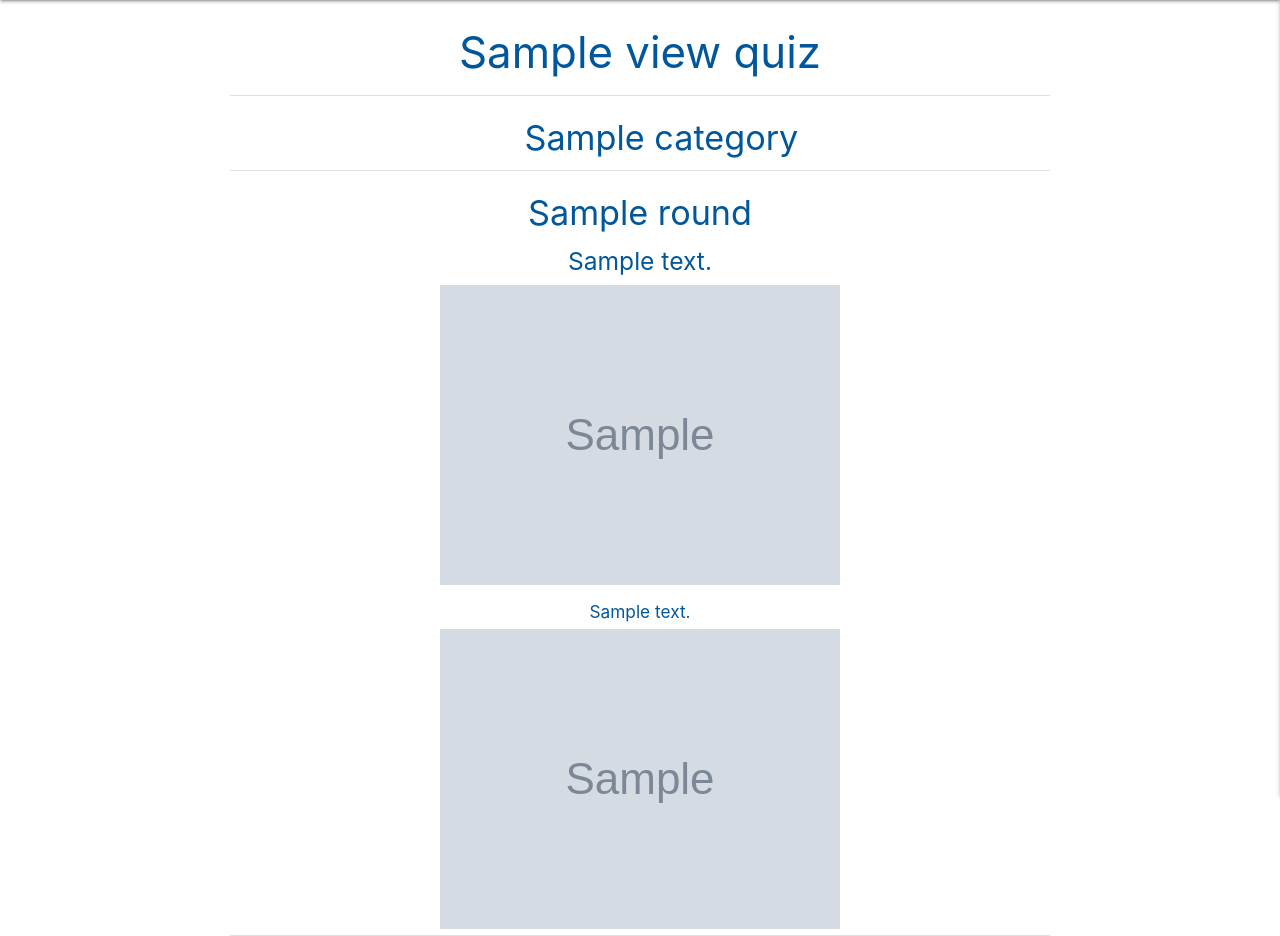
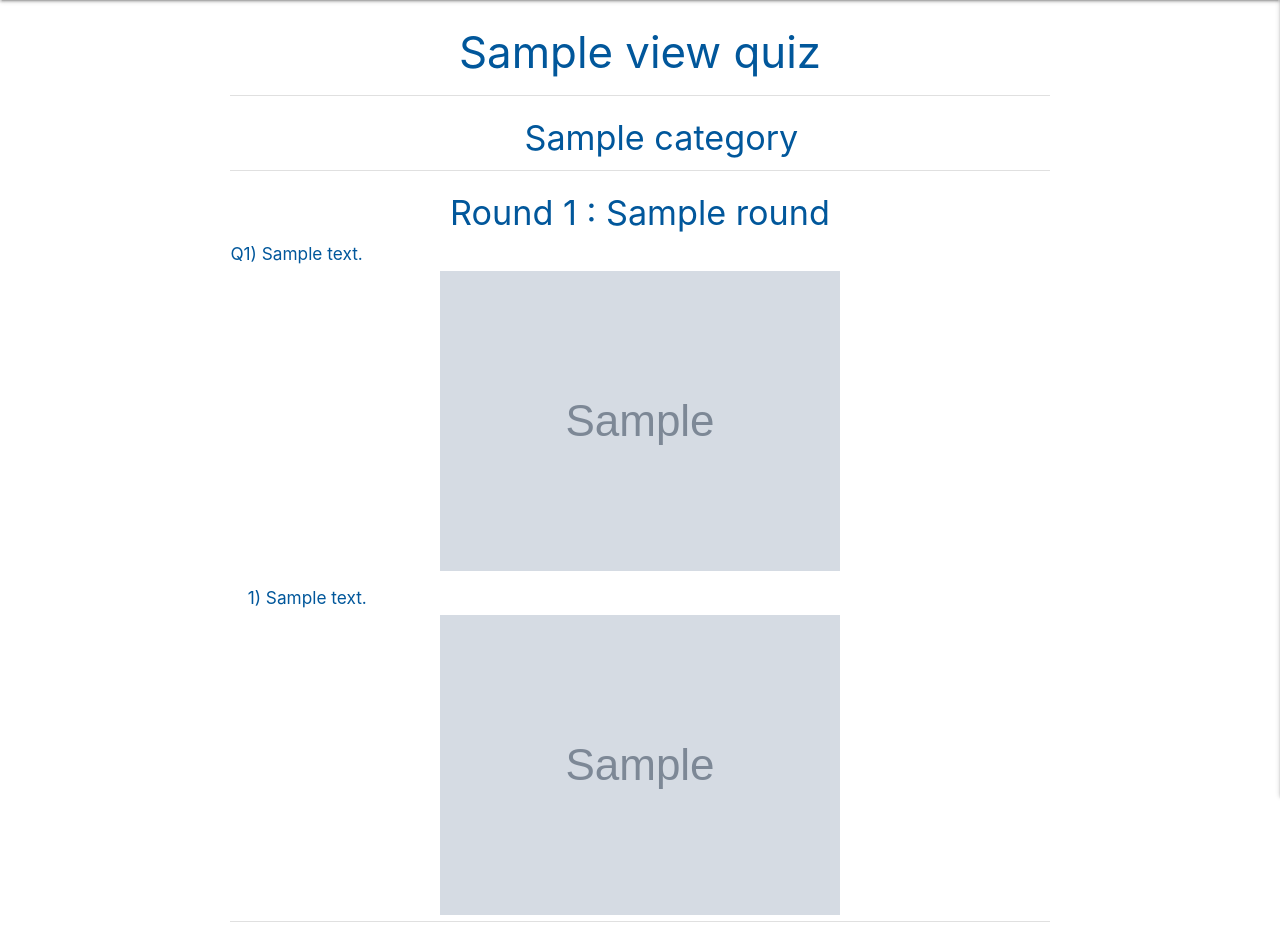
Before and after one commit to BWeeks101/pimpmyquiz, a Flask app: template templates/view_quiz.html in a window 1280 px wide. Shown: the part 64-1000 px from the top of the page. Run offline with Flask 2, Linux system fonts and the light colour scheme; the template is opened without the code that fills it: most values are stand-ins (such as "Sample title", 1, 10 or a date in 2020); grey boxes marked "Sample" are stand-in pictures; some libraries are stand-ins or nearby versions.

Commit message:
Added Round, Question and Answer number prefixes. Question and Answer text no longer centered.

```diff
--- a/templates/view_quiz.html
+++ b/templates/view_quiz.html
@@ -10,12 +10,12 @@
                 {% if viewQuiz.category == 'general knowledge' %}
                     <i class="fas {{ round.category_icon.class }} fa-fw"></i>
                 {% endif %}
-                {{ round.title }}
+                Round {{ round.round_num }} : {{ round.title }}
             </h4>
             {% for question in round.questions %}
-                <h5 class="light-blue-text text-darken-4 center-align">
-                    {{ question.question_text }}
-                </h5>
+                <h6 class="light-blue-text text-darken-4 left-align">
+                    Q{{ question.question_num}}) {{ question.question_text }}
+                </h6>
 
                 {% if question.question_img_url != '' %}
                     <div class="center-align">
@@ -23,8 +23,8 @@
                     </div>
                 {% endif %}
                 {% if question.multiple_choice == False %}
-                    <h6 class="light-blue-text text-darken-4 center-align">
-                        {{ question.answer_text }}
+                    <h6 class="light-blue-text text-darken-4 left-align">
+                        &emsp;A{{ question.question_num }}) {{ question.answer_text }}
                     </h6>
                     {% if question.answer_img_url != '' %}
                         <div class="center-align">
@@ -33,8 +33,8 @@
                     {% endif %}
                 {% else %}
                     {% for option in question.multiple_choice_options %}
-                        <h6 class="light-blue-text text-darken-4 center-align">
-                            {{ option.answer_text }}
+                        <h6 class="light-blue-text text-darken-4">
+                            &emsp;{{ option.option_num}}) {{ option.answer_text }}
                         </h6>
                         {% if option.answer_img_url != '' %}
                             <div class="center-align">
```
